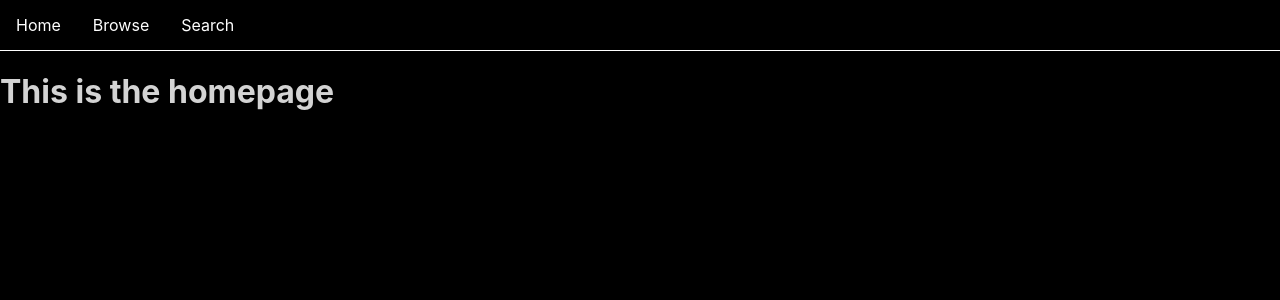
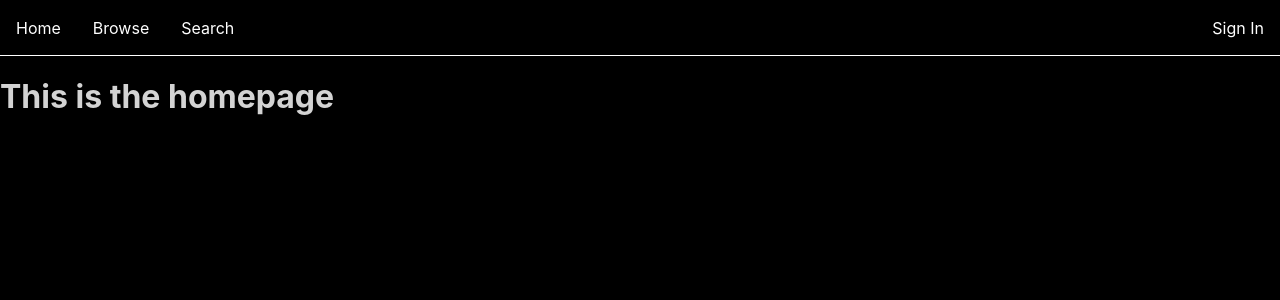
Before and after one commit to dburnham1212/react-movies, a React (Create React App) app: page / in a window 1280 px wide. Shown: the top 300 px of the page. Built offline with nearby package versions, Linux system fonts and the light colour scheme; no server answers.

Commit message:
Adding basic login, still needs work

```diff
--- a/src/App.js
+++ b/src/App.js
@@ -9,6 +9,7 @@ import Movie from "./components/pages/Movie";
 import TVShow from "./components/pages/TVShow";
 import Person from "./components/pages/Person";
 import Season from "./components/pages/Season";
+import Verification from "./components/login/Verification";
 
 const darkTheme = createTheme({
     palette: {
@@ -24,6 +25,7 @@ function App() {
                     <Navbar />
                     <Routes>
                         <Route path="/" element={<Home />} />
+                        <Route path="/verification" element={<Verification />} />
                         <Route path="/browse" element={<Browse />} />
                         <Route path="/search" element={<Search />} />
                         <Route path="/movie/:id" element={<Movie />} />
--- /dev/null
+++ b/src/components/context/UserContext.jsx
@@ -0,0 +1,77 @@
+import { createContext, useState } from "react";
+import { BASE_URL } from "../../constants/constants";
+// Create a Context
+export const userContext = createContext();
+
+// Create a Component wrapper from Context.Provider
+const UserProvider = (props) => {
+    // Here is our Shared State Object
+    //------------------------STATES------------------------------------------///
+    const [authenticated, setAuthenticated] = useState("");
+    const [userId, setUserId] = useState("");
+    const [userName, setUserName] = useState(window.sessionStorage.getItem("username"));
+    const [sessionId, setSessionId] = useState(window.sessionStorage.getItem("session_id"));
+
+    const login = () => {
+        const url = `${BASE_URL}/authentication/token/new?api_key=${process.env.REACT_APP_API_KEY}`;
+        const options = {
+            method: "GET",
+            headers: {
+                accept: "application/json",
+                Authorization:
+                    "Bearer eyJhbGciOiJIUzI1NiJ9.eyJhdWQiOiJjNjczNGVlZDYzODNhNDRlNjc2NzdkYjNkNDgwMmZlZSIsIm5iZiI6MTcwOTY3NTM5OC4zOTYsInN1YiI6IjY1ZTc5Mzg2Y2U5ZTkxMDE2MjNlMDU5NiIsInNjb3BlcyI6WyJhcGlfcmVhZCJdLCJ2ZXJzaW9uIjoxfQ.N78N6TjYyMSSA_4JSxlSr0KEMRHYG7U8oOjeVm3GPOM",
+            },
+        };
+
+        fetch(url, options)
+            .then((res) => res.json())
+            .then((json) => {
+                console.log(json);
+                const redirectString = `https://www.themoviedb.org/authenticate/${json.request_token}?redirect_to=http://localhost:3000/verification`;
+                window.open(redirectString);
+            })
+            .catch((err) => console.error(err));
+    };
+
+    const logout = () => {
+        const url = "https://api.themoviedb.org/3/authentication/session";
+        const options = {
+            method: "DELETE",
+            body: JSON.stringify({ session_id: sessionId }),
+            headers: {
+                accept: "application/json",
+                "content-type": "application/json",
+                Authorization:
+                    "Bearer eyJhbGciOiJIUzI1NiJ9.eyJhdWQiOiJjNjczNGVlZDYzODNhNDRlNjc2NzdkYjNkNDgwMmZlZSIsIm5iZiI6MTcwOTY3NTM5OC4zOTYsInN1YiI6IjY1ZTc5Mzg2Y2U5ZTkxMDE2MjNlMDU5NiIsInNjb3BlcyI6WyJhcGlfcmVhZCJdLCJ2ZXJzaW9uIjoxfQ.N78N6TjYyMSSA_4JSxlSr0KEMRHYG7U8oOjeVm3GPOM",
+            },
+        };
+
+        fetch(url, options)
+            .then((res) => res.json())
+            .then((json) => {
+                console.log(json);
+                setSessionId("");
+                setUserName("");
+            })
+            .catch((err) => console.error(err));
+    };
+
+    const providerData = {
+        authenticated,
+        setAuthenticated,
+        userId,
+        setUserId,
+        login,
+        logout,
+        userName,
+        setUserName,
+        sessionId,
+        setSessionId,
+    };
+
+    // We can now use this as a component to wrap anything
+    // that needs our state
+    return <userContext.Provider value={providerData}>{props.children}</userContext.Provider>;
+};
+
+export default UserProvider;
--- /dev/null
+++ b/src/components/login/Verification.jsx
@@ -0,0 +1,46 @@
+import { useContext, useEffect } from "react";
+import { BASE_URL } from "../../constants/constants";
+import { userContext } from "../context/UserContext";
+
+const Verification = () => {
+    const { setUserName, setSessionId } = useContext(userContext);
+
+    const searchParams = new URLSearchParams(document.location.search);
+
+    useEffect(() => {
+        const request_token = searchParams.get("request_token");
+
+        const url = `${BASE_URL}/authentication/session/new?api_key=${process.env.REACT_APP_API_KEY}`;
+        const options = {
+            method: "POST",
+            body: JSON.stringify({ request_token: request_token }),
+            headers: {
+                accept: "application/json",
+                "content-type": "application/json",
+                Authorization:
+                    "Bearer eyJhbGciOiJIUzI1NiJ9.eyJhdWQiOiJjNjczNGVlZDYzODNhNDRlNjc2NzdkYjNkNDgwMmZlZSIsIm5iZiI6MTcwOTY3NTM5OC4zOTYsInN1YiI6IjY1ZTc5Mzg2Y2U5ZTkxMDE2MjNlMDU5NiIsInNjb3BlcyI6WyJhcGlfcmVhZCJdLCJ2ZXJzaW9uIjoxfQ.N78N6TjYyMSSA_4JSxlSr0KEMRHYG7U8oOjeVm3GPOM",
+            },
+        };
+
+        fetch(url, options)
+            .then((res) => res.json())
+            .then((json) => {
+                console.log(json);
+                setSessionId(json.session_id);
+                window.sessionStorage.setItem("sesson_id", json.session_id);
+
+                fetch(`${BASE_URL}/account?api_key=${process.env.REACT_APP_API_KEY}&session_id=${json.session_id}`)
+                    .then((res) => res.json())
+                    .then((json) => {
+                        console.log(json);
+                        setUserName(json.username);
+                        window.sessionStorage.setItem("username", json.username);
+                        window.location = "/";
+                    })
+                    .catch((err) => console.error(err));
+            })
+            .catch((err) => console.error(err));
+    }, []);
+};
+
+export default Verification;
--- a/src/components/nav/Navbar.jsx
+++ b/src/components/nav/Navbar.jsx
@@ -1,9 +1,16 @@
 import styles from "../../styles/nav/Navbar.module.css";
 import { Link } from "react-router-dom";
 
+import { userContext } from "../context/UserContext";
+import { useContext } from "react";
+import { Avatar } from "@mui/material";
+import { yellow } from "@mui/material/colors";
+
 const Navbar = () => {
+    const { login, logout, userName } = useContext(userContext);
     return (
         <nav className={styles.navbar}>
+            <div className={styles.left}>
                 <Link className={styles.nav_link} to="/">
                     Home
                 </Link>
@@ -13,6 +20,22 @@ const Navbar = () => {
                 <Link className={styles.nav_link} to="/search">
                     Search
                 </Link>
+            </div>
+            <div className={styles.right}>
+                {userName ? (
+                    <>
+                        <p className={styles.nav_link} onClick={logout}>
+                            Sign Out
+                        </p>
+                        <p>{userName}</p>
+                        <Avatar sx={{ bgcolor: yellow[500], mx: ".5rem" }}>{userName.slice(0, 1).toUpperCase()}</Avatar>
+                    </>
+                ) : (
+                    <p className={styles.nav_link} onClick={login}>
+                        Sign In
+                    </p>
+                )}
+            </div>
         </nav>
     );
 };
--- a/src/components/pages/Browse.jsx
+++ b/src/components/pages/Browse.jsx
@@ -120,42 +120,42 @@ const Browse = () => {
 
             {mediaType === "Movies" && (
                 <>
-                    {actionMovies.length > 0 && (
+                    {actionMovies.length && (
                         <MediaImageRow title={"Action Movies"} media={actionMovies} basePath={"/movie"} />
                     )}
 
-                    {comedyMovies.length > 0 && (
+                    {comedyMovies.length && (
                         <MediaImageRow title={"Comedy Movies"} media={comedyMovies} basePath={"/movie"} />
                     )}
 
-                    {adventureMovies.length > 0 && (
+                    {adventureMovies.length && (
                         <MediaImageRow title={"Adventure Movies"} media={adventureMovies} basePath={"/movie"} />
                     )}
                 </>
             )}
             {mediaType === "TV" && (
                 <>
-                    {animationTvShows.length > 0 && (
+                    {animationTvShows.length && (
                         <MediaImageRow title={"Animated TV"} media={animationTvShows} basePath={"/tv"} />
                     )}
-                    {animationTvShows.length > 0 && (
+                    {animationTvShows.length && (
                         <MediaImageRow title={"Comedy TV"} media={comedyTVShows} basePath={"/tv"} />
                     )}
-                    {sciFiFantasyTvShows.length > 0 && (
+                    {sciFiFantasyTvShows.length && (
                         <MediaImageRow title={"Sci-Fi and Fantasy TV"} media={sciFiFantasyTvShows} basePath={"/tv"} />
                     )}
                 </>
             )}
             {mediaType === "People" && (
                 <>
-                    {trendingPeople.length > 0 && (
+                    {trendingPeople.length && (
                         <MediaImageRow title={"Trending People"} media={trendingPeople} basePath={"/person"} />
                     )}
                 </>
             )}
             {mediaType === "Seasons" && (
                 <>
-                    {strangerThingsSeasons.length > 0 && (
+                    {strangerThingsSeasons.length && (
                         <MediaImageRow title={"Stranger Things"} media={strangerThingsSeasons} basePath={"/season"} />
                     )}
                 </>
--- a/src/index.js
+++ b/src/index.js
@@ -3,11 +3,14 @@ import ReactDOM from "react-dom/client";
 import "./index.css";
 import App from "./App";
 import reportWebVitals from "./reportWebVitals";
+import UserProvider from "./components/context/UserContext";
 
 const root = ReactDOM.createRoot(document.getElementById("root"));
 root.render(
     // <React.StrictMode>
-    <App />
+    <UserProvider>
+        <App />
+    </UserProvider>
     // </React.StrictMode>
 );
 
--- a/src/styles/nav/Navbar.module.css
+++ b/src/styles/nav/Navbar.module.css
@@ -1,12 +1,26 @@
 .navbar {
+    display: flex;
+    justify-content: space-between;
+    align-items: center;
+    background-color: black;
+    height: 55px;
+    border-bottom: 1px solid white;
+}
+
+.left {
     display: flex;
     align-items: center;
     background-color: black;
-    height: 50px;
-    border-bottom: 1px solid white;
+}
+
+.right {
+    display: flex;
+    align-items: center;
+    background-color: black;
 }
 
 .nav_link {
+    cursor: pointer;
     text-decoration: none;
     color: white;
     padding: 0 1em;
```
Lines whose indentation alone changed are shown as unchanged.
